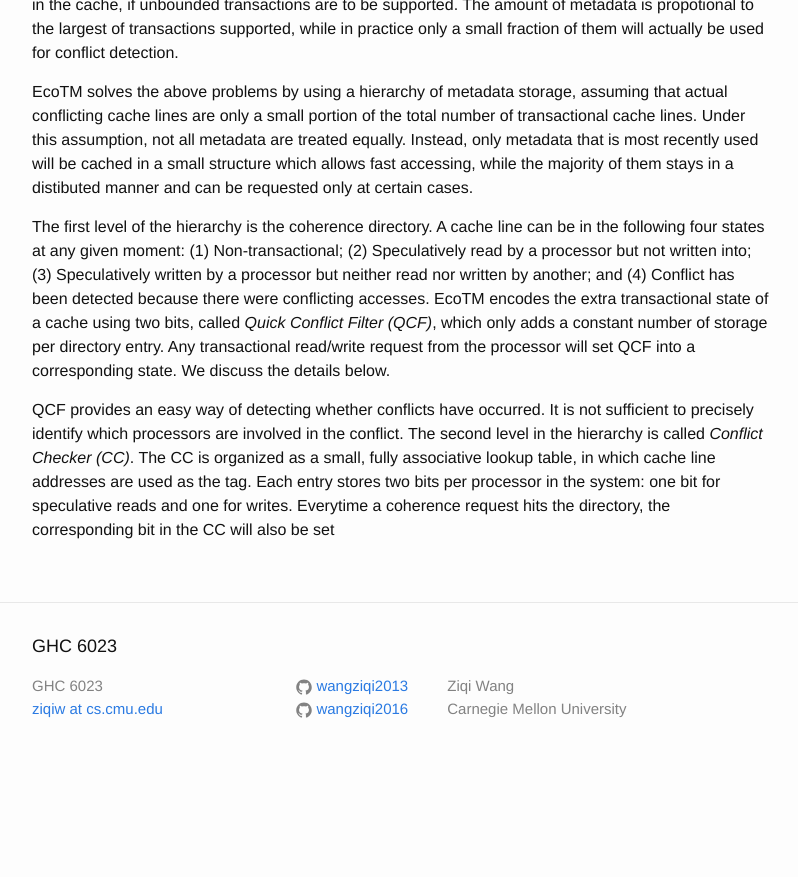
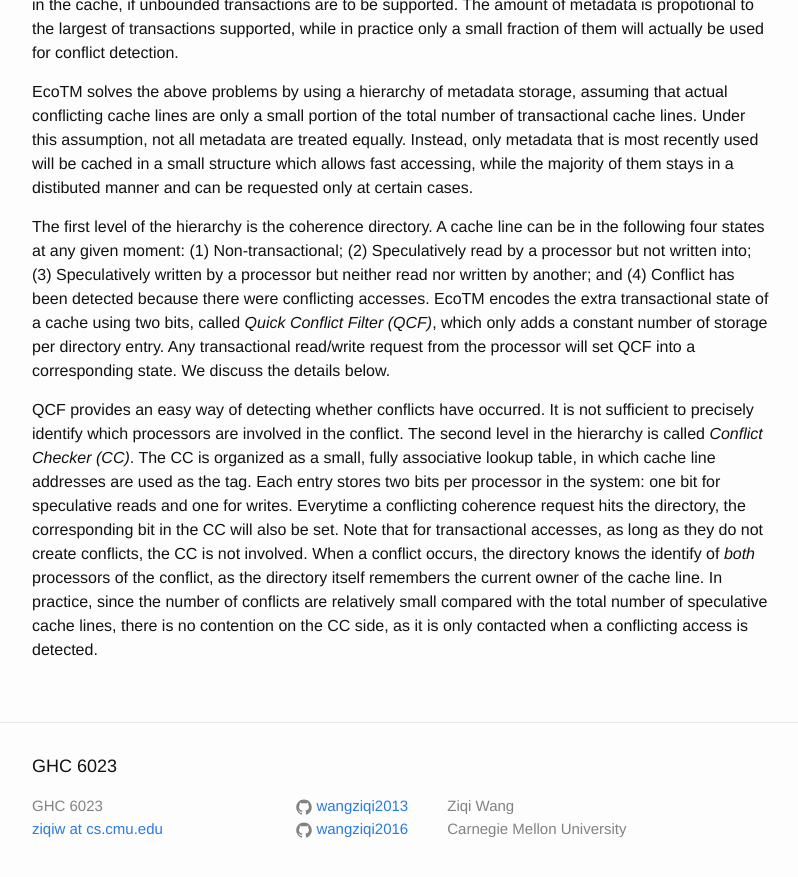
Before and after one commit to wangziqi2013/wangziqi2013.github.io, a Jekyll site: the page built from _posts/2018-12-09-ecotm.markdown, in a window 1280 px wide and 900 px high, scrolled down 901 px. Shown: the top 877 px of the window, without its empty margins (238-1036 px from the left). Built offline with Jekyll 4.4.1, drawn with Linux system fonts in a browser that asks for light colours; before the commit the page ends 1681 px from its top, so only the background shows below that.

Commit message:
Finish CC

```diff
--- a/_posts/2018-12-09-ecotm.markdown
+++ b/_posts/2018-12-09-ecotm.markdown
@@ -43,4 +43,9 @@ QCF provides an easy way of detecting whether conflicts have occurred. It is not
 which processors are involved in the conflict. The second level in the hierarchy is called *Conflict Checker (CC)*.
 The CC is organized as a small, fully associative lookup table, in which cache line addresses are used as the tag.
 Each entry stores two bits per processor in the system: one bit for speculative reads and one for writes.
-Everytime a coherence request hits the directory, the corresponding bit in the CC will also be set
+Everytime a conflicting coherence request hits the directory, the corresponding bit in the CC will also be set.
+Note that for transactional accesses, as long as they do not create conflicts, the CC is not involved.
+When a conflict occurs, the directory knows the identify of *both* processors of the conflict, as the directory
+itself remembers the current owner of the cache line. In practice, since the number of conflicts are relatively
+small compared with the total number of speculative cache lines, there is no contention on the CC side, as it is
+only contacted when a conflicting access is detected.
```
